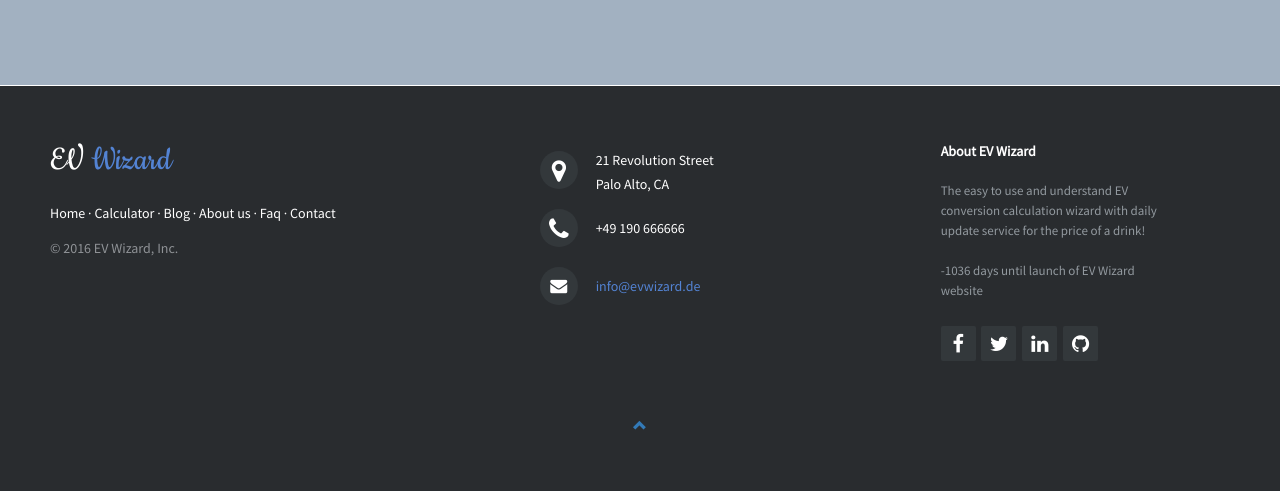
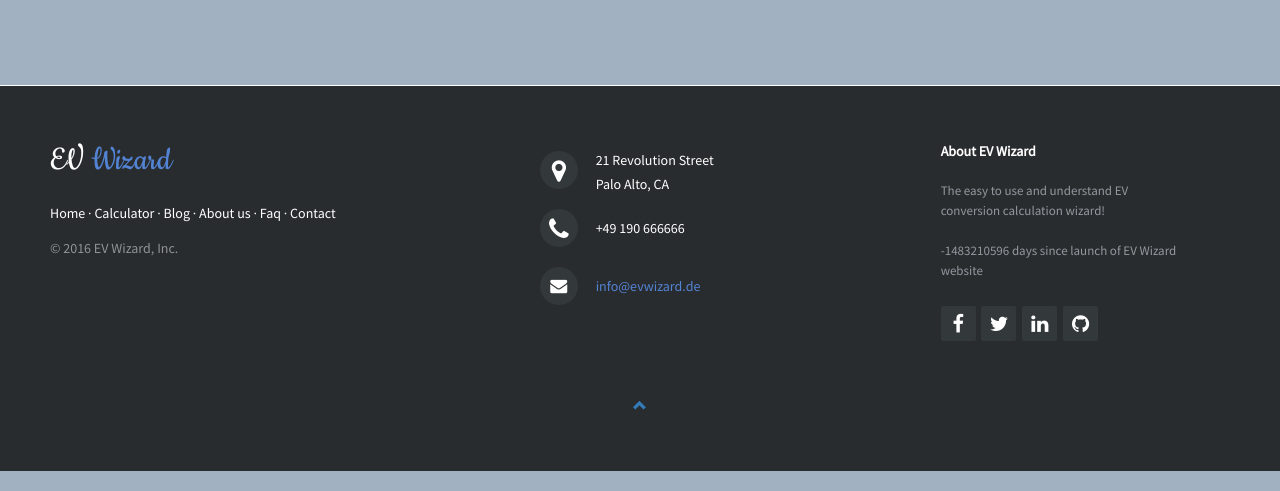
Before and after one commit to vincenzodomina/evwizard, a PHP site: page / in a window 1280 px wide. Shown: the part 973-1464 px from the top of the page. Run offline with PHP 8.4, Linux system fonts and the light colour scheme; data comes from the database, SQL or seed files in the repository; some libraries are stand-ins or nearby versions.

Commit message:
Update index.php

```diff
--- a/index.php
+++ b/index.php
@@ -167,11 +167,11 @@ Copyright (C) 2016 Vincenzo Domina -->
 		</div>
 		<div class="footer-right">
 			<p class="footer-company-about">
-				<span>About EV Wizard</span>The easy to use and understand EV conversion calculation wizard with daily update service for the price of a drink!</p>
+				<span>About EV Wizard</span>The easy to use and understand EV conversion calculation wizard!</p>
 			<br>
 			<p class="footer-company-about">
 				<!--------  Day counter  ------------->
-			  <?php $daysuntil=(int)((mktime(0,0,0,1,1,2017)-time())/86400); print"$daysuntil days until launch of EV Wizard website";?>
+			  <?php $daysuntil=(int)((time())/86400-mktime(0,0,0,1,1,2017)); print"$daysuntil days since launch of EV Wizard website";?>
 			</p>
 			<div class="footer-icons">
 				<a href="#"><i class="fa fa-facebook"></i></a>
```
